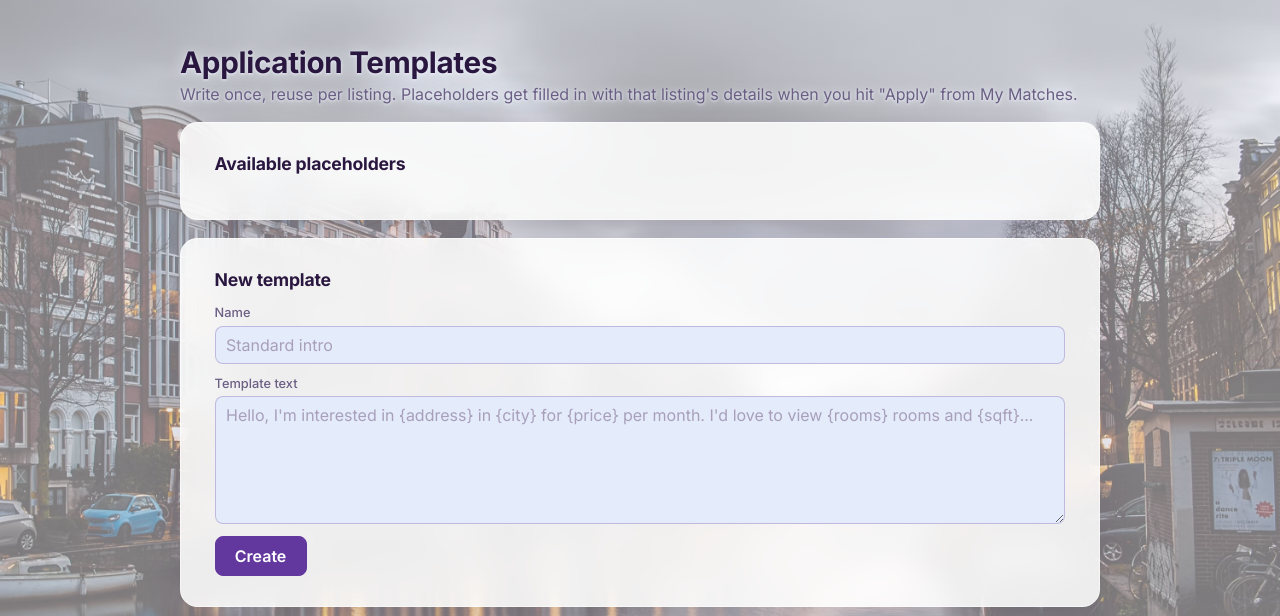
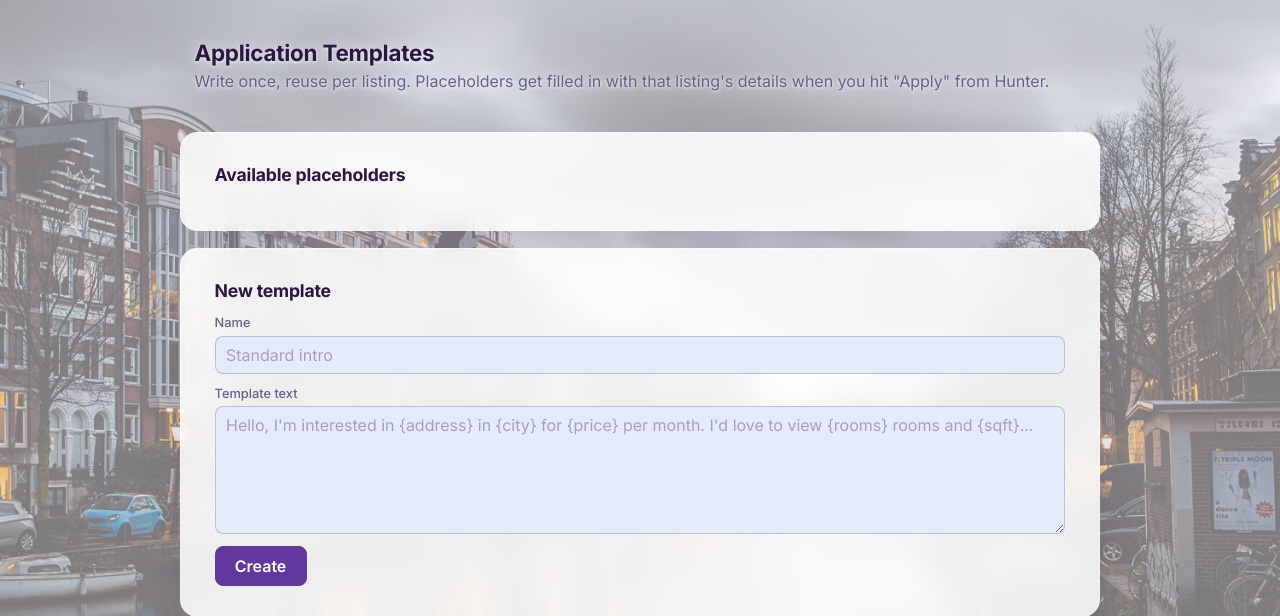
Before and after one commit to idquodest/huisjagers, a FastAPI app: template dashboard/templates/templates.html in a window 1280 px wide. Shown: the part 52-668 px from the top of the page. Run offline with FastAPI, Linux system fonts and the light colour scheme; the template is opened without the code that fills it, so the values that code supplies are empty.

Commit message:
Remove page headings from Hunter/Notifications, resize+reposition Templates heading, remove Bathrooms min filter field (logic untouched)

```diff
--- a/dashboard/templates/account.html
+++ b/dashboard/templates/account.html
@@ -1,9 +1,6 @@
 {% extends "base.html" %}
 {% block title %}Notifications - Huisjagers{% endblock %}
 {% block content %}
-<h1>Notifications</h1>
-<p class="subtitle">City filters live on the <a href="/">Hunter</a> page now - this is just where your notification destination lives.</p>
-
 <div class="card">
   <h2>Notifications</h2>
   <form method="post" action="/account/ntfy-topic">
--- a/dashboard/templates/base.html
+++ b/dashboard/templates/base.html
@@ -43,6 +43,8 @@
     h1, h2 { font-weight: 700; letter-spacing: -0.01em; color: var(--text); }
     h1 { margin-bottom: 0.3rem; font-size: 1.85rem; text-shadow: 0 1px 16px rgba(238,243,252,0.9), 0 1px 3px rgba(238,243,252,0.9); }
     .subtitle { color: var(--text-muted); margin-top: 0; text-shadow: 0 1px 12px rgba(238,243,252,0.9), 0 1px 3px rgba(238,243,252,0.9); }
+    .page-header { padding: 0 0 0.5rem 0.9rem; }
+    .page-header h1 { font-size: 1.4rem; }
     nav.topbar { background: rgba(255,255,255,0.85); backdrop-filter: blur(8px); border-bottom: 1px solid var(--border); position: sticky; top: 0; z-index: 10; }
     nav.topbar .inner { max-width: 960px; margin: 0 auto; padding: 0.9rem 1.25rem; display: flex; flex-wrap: wrap; gap: 1.5rem; align-items: center; }
     nav.topbar a { color: var(--text-muted); text-decoration: none; font-size: 0.9rem; font-weight: 500; }
--- a/dashboard/templates/index.html
+++ b/dashboard/templates/index.html
@@ -1,8 +1,6 @@
 {% extends "base.html" %}
 {% block title %}Hunter - Huisjagers{% endblock %}
 {% block content %}
-<h1>Hunter</h1>
-
 {% if not session.ntfy_topic_url %}
   <p class="hint nag">🔔 You haven't set up notifications yet - you won't get pinged about new matches until you do. <a href="/account">Set up notifications →</a></p>
 {% endif %}
@@ -63,10 +61,6 @@
       <div class="field">
         <label>Bedrooms min</label>
         <input type="number" step="1" name="beds_min" value="{{ filters.beds_min|int if filters and filters.beds_min is not none else '' }}" placeholder="{{ saved_summary.beds_min|int if saved_summary and saved_summary.beds_min is not none else '' }}">
-      </div>
-      <div class="field">
-        <label>Bathrooms min</label>
-        <input type="number" step="1" name="baths_min" value="{{ filters.baths_min|int if filters and filters.baths_min is not none else '' }}" placeholder="{{ saved_summary.baths_min|int if saved_summary and saved_summary.baths_min is not none else '' }}">
       </div>
       <div class="field">
         <label>Size min (m²)</label>
--- a/dashboard/templates/templates.html
+++ b/dashboard/templates/templates.html
@@ -1,8 +1,10 @@
 {% extends "base.html" %}
 {% block title %}Application Templates - Huisjagers{% endblock %}
 {% block content %}
-<h1>Application Templates</h1>
-<p class="subtitle">Write once, reuse per listing. Placeholders get filled in with that listing's details when you hit "Apply" from My Matches.</p>
+<div class="page-header">
+  <h1>Application Templates</h1>
+  <p class="subtitle">Write once, reuse per listing. Placeholders get filled in with that listing's details when you hit "Apply" from Hunter.</p>
+</div>
 
 <div class="card">
   <h2>Available placeholders</h2>
```
